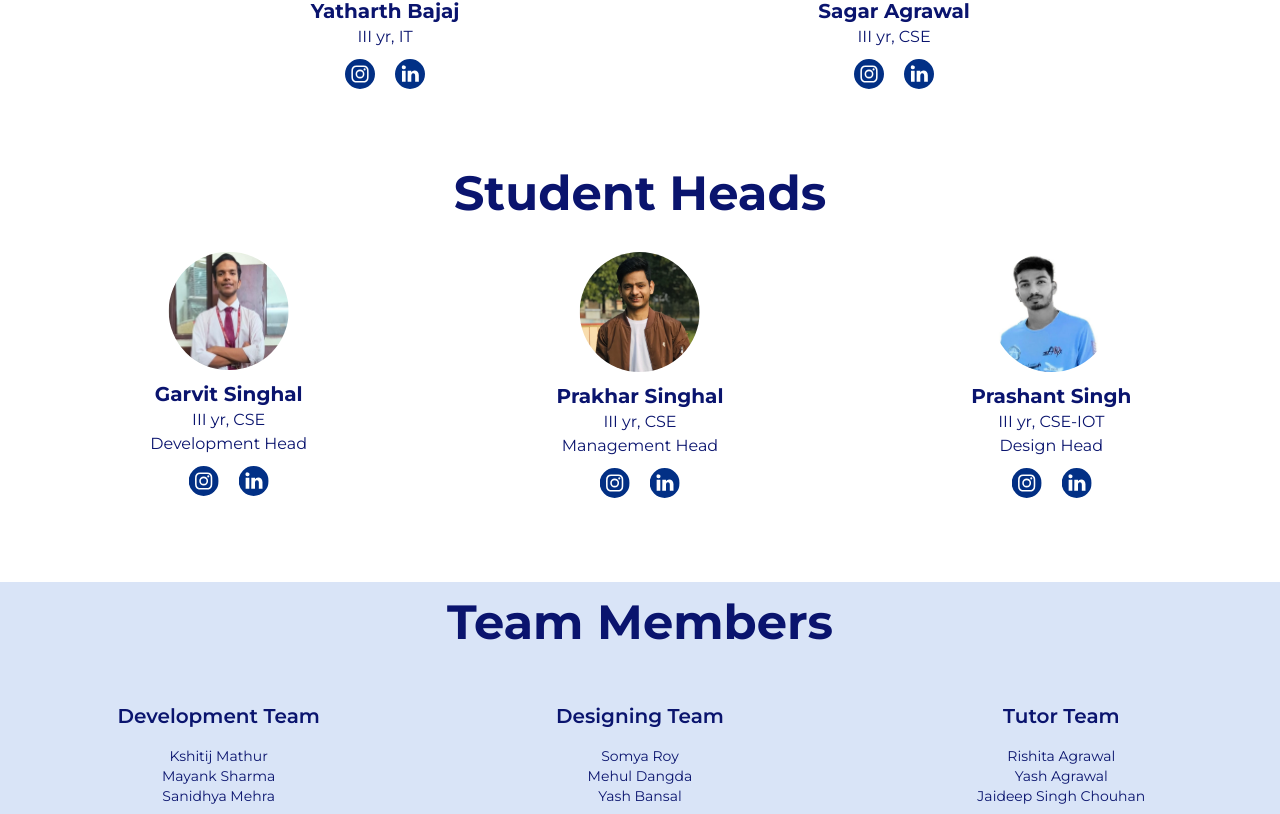
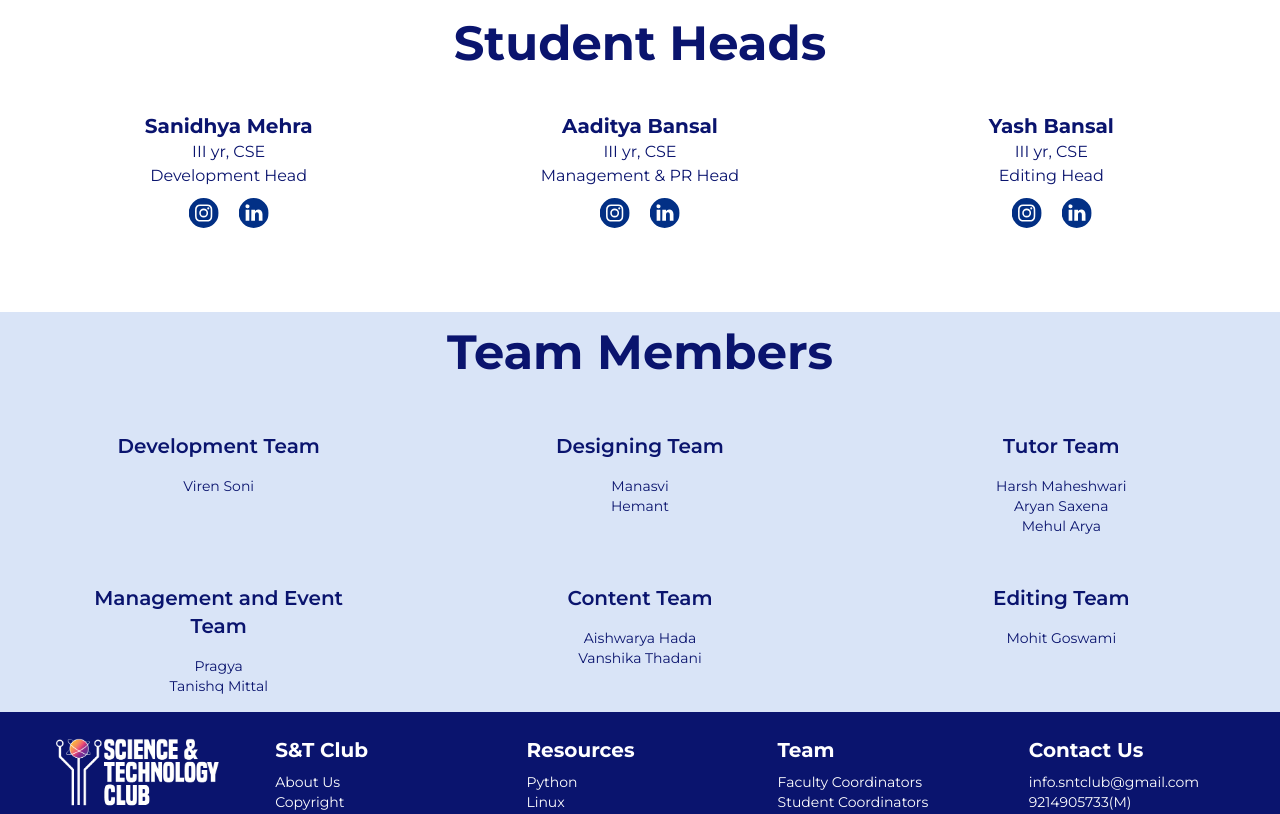
Before and after one commit to snt-club/snt-club.vercel.app, a Next.js app: page / in a window 1280 px wide. Shown: the part 6760-7574 px from the top of the page. Built offline with nearby package versions, Linux system fonts and the light colour scheme.

Commit message:
Updated team members

```diff
--- a/app/events/aarambh2025/page.tsx
+++ b/app/events/aarambh2025/page.tsx
@@ -85,7 +85,7 @@ function AlumniSession() {
       <div className="container mx-auto my-4">
         <div className="mx-16 my-4 text-center">
           <p className="rounded-xl bg-[#0A146E] text-2xl font-bold text-yellow-400 lg:text-6xl">
-          AARAMB 2025
+          AARAMBH 2025
           </p>
         </div>
 
@@ -97,8 +97,7 @@ function AlumniSession() {
             <div className="mx-16">
               <div className="mx-auto w-fit text-left text-lg md:text-2xl lg:text-justify">
                 <p>
-                  Join us at <strong>AARAMB 2025</strong> for an exciting session where we'll welcome freshers and introduce them to the Science and Technology Club, showcasing innovation, insights, and opportunities!
-
+                  Join us at <strong>AARAMBH 2025</strong> for an exciting session where we'll welcome freshers and introduce them to the Science and Technology Club, showcasing innovation, insights, and opportunities!
 {' '}
 
                   <br />
@@ -134,7 +133,7 @@ function AlumniSession() {
                     <span>Venue</span>
                   </div>
                   <div>
-                    <span className="text-[18px] font-semibold">JC Bose Auditorium</span>
+                    <span className="text-[18px] font-semibold">J.C. Bose Auditorium</span>
                   </div>
                 </div>
               </div>
--- a/components/coreteamslider.tsx
+++ b/components/coreteamslider.tsx
@@ -55,19 +55,19 @@ const coreteamslider = () => {
           {/* {studenthead.map((coordinator, index) => (
 
         ))} */}
-          {sntTeamMember.map((memberDetails, index) => (
+          {sntTeamMember.filter(member => member.memberPost === 'Student_Head')
+                        .map((memberDetails, index) => (
             <>
-              {memberDetails.memberPost === 'Student_Head' ? (
                 <SwiperSlide key={index}>
                   <div className="py-[20px]">
-                    <div className="flex justify-center">
+                    {/* <div className="flex justify-center">
                       <Image
                         src={memberDetails.memberPhoto}
                         alt={index.toString()}
                         width={120}
                         className="rounded-full"
                       />
-                    </div>
+                    </div> */}
                     <div className="mt-[10px] text-center">
                       <span className="text-base font-bold md:text-xl">{memberDetails.memberName}</span>
                     </div>
@@ -98,9 +98,6 @@ const coreteamslider = () => {
                     </div>
                   </div>
                 </SwiperSlide>
-              ) : (
-                ''
-              )}
             </>
           ))}
         </Swiper>
--- a/components/main-sections/coremembers.tsx
+++ b/components/main-sections/coremembers.tsx
@@ -91,7 +91,7 @@ function coremembers() {
               <div>
                 {sntTeamMember.map((memberDetails, index) => (
                   <>
-                    {memberDetails.memberPost === 'Student_Team' && memberDetails.memberTeam == 'Content_Team' ? (
+                    {memberDetails.memberPost === 'Student_Team' && memberDetails.memberTeam == 'content_Team' ? (
                       <Link key={index} href={memberDetails.memberLinkedin} target="_blank">
                         <p className="text-xs hover:underline md:text-sm">{memberDetails.memberName}</p>
                       </Link>
@@ -104,12 +104,12 @@ function coremembers() {
             </div>
             <div className="mx-auto w-fit p-4 text-center">
               <div>
-                <p className="mb-4 text-base font-semibold md:text-xl">PR and Social Media</p>
+                <p className="mb-4 text-base font-semibold md:text-xl">Editing Team</p>
               </div>
               <div>
                 {sntTeamMember.map((memberDetails, index) => (
                   <>
-                    {memberDetails.memberPost === 'Student_Team' && memberDetails.memberTeam == 'PR_social_media' ? (
+                    {memberDetails.memberPost === 'Student_Team' && memberDetails.memberTeam == 'editing_Team' ? (
                       <Link key={index} href={memberDetails.memberLinkedin} target="_blank">
                         <p className="text-xs hover:underline md:text-sm">{memberDetails.memberName}</p>
                       </Link>
--- a/components/main-sections/coreteam.tsx
+++ b/components/main-sections/coreteam.tsx
@@ -20,14 +20,14 @@ function coreTeam() {
             <>
               {memberDetails.memberPost === 'Student_Coordinator' ? (
                 <div key={index}>
-                  <div className="mx-auto w-fit">
+                  {/* <div className="mx-auto w-fit">
                     <Image
                       src={memberDetails.memberPhoto}
                       alt={index.toString()}
                       width={150}
                       className="rounded-full"
                     />
-                  </div>
+                  </div> */}
                   <div className="mt-[10px] text-center">
                     <span className="text-base font-bold md:text-xl">{memberDetails.memberName}</span>
                   </div>
--- a/teamConstants.js
+++ b/teamConstants.js
@@ -41,19 +41,19 @@ const sntTeamMember = [
   },
   // Student Coordinators
   {
-    memberName: 'Yatharth Bajaj',
+    memberName: 'Kshitij Mathur',
     memberPost: 'Student_Coordinator',
     memberTeam: '',
     memberPhoto: yatharth,
     memberRole: 'Student Coordinator',
     memberDepartment: '',
     memberYear: 'III yr',
-    memberBranch: 'IT',
-    memberInsta: 'https://www.instagram.com/yatharth_bajaj/',
-    memberLinkedin: 'https://www.linkedin.com/in/yatharthbajaj/',
+    memberBranch: 'CSE',
+    memberInsta: '',
+    memberLinkedin: 'https://www.linkedin.com/in/kshitijmathur08/',
   },
   {
-    memberName: 'Sagar Agrawal',
+    memberName: 'Jaideep Singh Chouhan',
     memberPost: 'Student_Coordinator',
     memberTeam: '',
     memberPhoto: sagar,
@@ -61,11 +61,11 @@ const sntTeamMember = [
     memberDepartment: '',
     memberYear: 'III yr',
     memberBranch: 'CSE',
-    memberInsta: 'https://www.instagram.com/sagar_1644/',
-    memberLinkedin: 'https://www.linkedin.com/in/sagar-agrawal-12276b21a/',
+    memberInsta: '',
+    memberLinkedin: 'https://www.linkedin.com/in/jaideep-singh-chouhan-4537ab302/',
   },
   {
-    memberName: 'Aman Sharma',
+    memberName: 'Rishita Agrawal',
     memberPost: 'Student_Head',
     memberTeam: '',
     memberPhoto: aman,
@@ -73,11 +73,11 @@ const sntTeamMember = [
     memberDepartment: '',
     memberYear: 'III yr',
     memberBranch: 'CSE',
-    memberInsta: 'https://www.instagram.com/official_aman.bhardwaj',
-    memberLinkedin: 'https://www.linkedin.com/in/amansharma1609?',
+    memberInsta: '',
+    memberLinkedin: 'https://www.linkedin.com/in/rishita-agrawal-2031692b1',
   },
   {
-    memberName: 'Garvit Singhal',
+    memberName: 'Sanidhya Mehra',
     memberPost: 'Student_Head',
     memberTeam: '',
     memberPhoto: garvit,
@@ -85,61 +85,73 @@ const sntTeamMember = [
     memberDepartment: '',
     memberYear: 'III yr',
     memberBranch: 'CSE',
-    memberInsta: 'https://www.instagram.com/garvitsinghal305/',
-    memberLinkedin: 'https://www.linkedin.com/in/garvit-singhal-aa58b0254/',
+    memberInsta: 'https://www.instagram.com/sanidhya_mehra_/',
+    memberLinkedin: 'https://www.linkedin.com/in/sanidhya-mehra-a0310a25b/',
   },
   {
-    memberName: 'Prakhar Singhal',
+    memberName: 'Aaditya Bansal',
     memberPost: 'Student_Head',
     memberTeam: '',
     memberPhoto: prakhar,
-    memberRole: 'Management Head',
+    memberRole: 'Management & PR Head',
     memberDepartment: '',
     memberYear: 'III yr',
     memberBranch: 'CSE',
-    memberInsta: 'https://www.instagram.com/prakharsinghal52?',
-    memberLinkedin: 'https://www.linkedin.com/in/prakhar-singhal-16536a25a',
+    memberInsta: 'https://www.instagram.com/aadityabansal_111/',
+    memberLinkedin: 'https://www.linkedin.com/in/aaditya-bansal-aadityabansal111/',
   },
   {
-    memberName: 'Prashant Singh',
+    memberName: 'Yash Bansal',
+    memberPost: 'Student_Head',
+    memberTeam: '',
+    memberPhoto: prashant,
+    memberRole: 'Editing Head',
+    memberDepartment: '',
+    memberYear: 'III yr',
+    memberBranch: 'CSE',
+    memberInsta: 'https://www.instagram.com/_yash_0426/',
+    memberLinkedin: 'https://www.linkedin.com/in/yash-bansal-9663a623b',
+  },
+  {
+    memberName: 'Mehul Dangda',
     memberPost: 'Student_Head',
     memberTeam: '',
     memberPhoto: prashant,
     memberRole: 'Design Head',
     memberDepartment: '',
     memberYear: 'III yr',
-    memberBranch: 'CSE-IOT',
-    memberInsta: 'https://www.instagram.com/web_with_prashant/',
-    memberLinkedin: 'https://www.linkedin.com/in/prashantsingh29/',
+    memberBranch: 'CSE',
+    memberInsta: 'https://www.instagram.com/mehulverse/',
+    memberLinkedin: 'https://www.linkedin.com/in/mehuldangda/',
   },
+  // {
+  //   memberName: 'Priyansh',
+  //   memberPost: 'Student_Head',
+  //   memberTeam: '',
+  //   memberPhoto: priyansh ,
+  //   memberRole: 'Social Media/PR Head',
+  //   memberDepartment: '',
+  //   memberYear: 'III yr',
+  //   memberBranch: 'CSE',
+  //   memberInsta: 'https://www.instagram.com/priyanshh.77?',
+  //   memberLinkedin: 'https://www.linkedin.com/in/priyansh-agrawal-6486b1260',
+  // },
   {
-    memberName: 'Priyansh',
-    memberPost: 'Student_Head',
-    memberTeam: '',
-    memberPhoto: priyansh ,
-    memberRole: 'Social Media/PR Head',
-    memberDepartment: '',
-    memberYear: 'III yr',
-    memberBranch: 'CSE',
-    memberInsta: 'https://www.instagram.com/priyanshh.77?',
-    memberLinkedin: 'https://www.linkedin.com/in/priyansh-agrawal-6486b1260',
-  },
-  {
-    memberName: 'Puru Bhatt',
+    memberName: 'Aastha Sharma',
     memberPost: 'Student_Head',
     memberTeam: '',
     memberPhoto: puru,
     memberRole: 'Content Head',
     memberDepartment: '',
     memberYear: 'III yr',
-    memberBranch: 'CSE',
-    memberInsta: 'https://www.instagram.com/puru.bhatt',
-    memberLinkedin: 'https://www.linkedin.com/in/puru-bhatt-96056a27a/',
+    memberBranch: 'ECE',
+    memberInsta: '',
+    memberLinkedin: 'https://linkedin.com/in/aastha-sharma-556aba243',
   },
   // Student Team
   // Development Team
   {
-    memberName: 'Kshitij Mathur',
+    memberName: 'Viren Soni',
     memberPost: 'Student_Team',
     memberTeam: 'Development_Team',
     memberPhoto: '',
@@ -148,35 +160,11 @@ const sntTeamMember = [
     memberYear: '',
     memberBranch: '',
     memberInsta: '',
-    memberLinkedin: 'https://www.linkedin.com/in/kshitij-mathur-b8b257288',
-  },
-  {
-    memberName: 'Mayank Sharma',
-    memberPost: 'Student_Team',
-    memberTeam: 'Development_Team',
-    memberPhoto: '',
-    memberRole: '',
-    memberDepartment: '',
-    memberYear: '',
-    memberBranch: '',
-    memberInsta: '',
-    memberLinkedin: 'https://www.linkedin.com/in/mayanksharma2003/',
-  },
-  {
-    memberName: 'Sanidhya Mehra',
-    memberPost: 'Student_Team',
-    memberTeam: 'Development_Team',
-    memberPhoto: '',
-    memberRole: '',
-    memberDepartment: '',
-    memberYear: '',
-    memberBranch: '',
-    memberInsta: '',
-    memberLinkedin: 'https://www.linkedin.com/in/sanidhya-mehra-a0310a25b/',
+    memberLinkedin: 'https://www.linkedin.com/in/virensoni29/',
   },
   // Tutor Team
   {
-    memberName: 'Rishita Agrawal',
+    memberName: 'Harsh Maheshwari',
     memberPost: 'Student_Team',
     memberTeam: 'Tutor_Team',
     memberPhoto: '',
@@ -185,10 +173,10 @@ const sntTeamMember = [
     memberYear: '',
     memberBranch: '',
     memberInsta: '',
-    memberLinkedin: 'https://www.linkedin.com/in/rishita-agrawal-2031692b1',
+    memberLinkedin: '',
   },
   {
-    memberName: 'Yash Agrawal',
+    memberName: 'Aryan Saxena',
     memberPost: 'Student_Team',
     memberTeam: 'Tutor_Team',
     memberPhoto: '',
@@ -197,10 +185,10 @@ const sntTeamMember = [
     memberYear: '',
     memberBranch: '',
     memberInsta: '',
-    memberLinkedin: 'https://www.linkedin.com/in/yash-agarwal-5280242a7',
+    memberLinkedin: '',
   },
   {
-    memberName: 'Jaideep Singh Chouhan',
+    memberName: 'Mehul Arya',
     memberPost: 'Student_Team',
     memberTeam: 'Tutor_Team',
     memberPhoto: '',
@@ -209,11 +197,11 @@ const sntTeamMember = [
     memberYear: '',
     memberBranch: '',
     memberInsta: '',
-    memberLinkedin: 'https://www.linkedin.com/in/jaideep-singh-chouhan-4537ab302/',
+    memberLinkedin: '',
   },
   // Design Team
   {
-    memberName: 'Somya Roy',
+    memberName: 'Manasvi',
     memberPost: 'Student_Team',
     memberTeam: 'Design_Team',
     memberPhoto: '',
@@ -222,10 +210,10 @@ const sntTeamMember = [
     memberYear: '',
     memberBranch: '',
     memberInsta: '',
-    memberLinkedin: 'https://www.linkedin.com/in/somya-roy-69bb262aa?',
+    memberLinkedin: '',
   },
   {
-    memberName: 'Mehul Dangda',
+    memberName: 'Hemant',
     memberPost: 'Student_Team',
     memberTeam: 'Design_Team',
     memberPhoto: '',
@@ -234,61 +222,61 @@ const sntTeamMember = [
     memberYear: '',
     memberBranch: '',
     memberInsta: '',
-    memberLinkedin: 'https://www.linkedin.com/in/mehuldangda',
+    memberLinkedin: '',
   },
+  // Content Team
   {
-    memberName: 'Yash Bansal',
+    memberName: 'Aishwarya Hada',
     memberPost: 'Student_Team',
-    memberTeam: 'Design_Team',
+    memberTeam: 'content_Team',
     memberPhoto: '',
     memberRole: '',
     memberDepartment: '',
     memberYear: '',
     memberBranch: '',
     memberInsta: '',
-    memberLinkedin: 'https://www.linkedin.com/in/yash-bansal-9663a623b',
+    memberLinkedin: '',
   },
-  // Content Team
   {
-    memberName: 'Aaditya Bansal',
+    memberName: 'Vanshika Thadani',
     memberPost: 'Student_Team',
-    memberTeam: 'Content_Team',
+    memberTeam: 'content_Team',
     memberPhoto: '',
     memberRole: '',
     memberDepartment: '',
     memberYear: '',
     memberBranch: '',
     memberInsta: '',
-    memberLinkedin: 'https://www.linkedin.com/in/aaditya-bansal-aadityabansal111/',
+    memberLinkedin: '',
   },
   {
-    memberName: 'Aastha Sharma',
+    memberName: 'Mohit Goswami',
     memberPost: 'Student_Team',
-    memberTeam: 'Content_Team',
+    memberTeam: 'editing_Team',
     memberPhoto: '',
     memberRole: '',
     memberDepartment: '',
     memberYear: '',
     memberBranch: '',
     memberInsta: '',
-    memberLinkedin: 'https://linkedin.com/in/aastha-sharma-556aba243',
+    memberLinkedin: '',
   },
   // PR team
-  {
-    memberName: 'Sarafat Khan',
-    memberPost: 'Student_Team',
-    memberTeam: 'PR_social_media',
-    memberPhoto: '',
-    memberRole: '',
-    memberDepartment: '',
-    memberYear: '',
-    memberBranch: '',
-    memberInsta: '',
-    memberLinkedin: 'https://www.linkedin.com/in/sarafat-khan/',
-  },
+  // {
+  //   memberName: 'Sarafat Khan',
+  //   memberPost: 'Student_Team',
+  //   memberTeam: 'PR_social_media',
+  //   memberPhoto: '',
+  //   memberRole: '',
+  //   memberDepartment: '',
+  //   memberYear: '',
+  //   memberBranch: '',
+  //   memberInsta: '',
+  //   memberLinkedin: 'https://www.linkedin.com/in/sarafat-khan/',
+  // },
   // event team
   {
-    memberName: 'Diya Vaswani',
+    memberName: 'Pragya',
     memberPost: 'Student_Team',
     memberTeam: 'event_team',
     memberPhoto: '',
@@ -297,7 +285,19 @@ const sntTeamMember = [
     memberYear: '',
     memberBranch: '',
     memberInsta: '',
-    memberLinkedin: 'https://www.linkedin.com/in/diya-vaswani',
+    memberLinkedin: '',
+  },
+  {
+    memberName: 'Tanishq Mittal',
+    memberPost: 'Student_Team',
+    memberTeam: 'event_team',
+    memberPhoto: '',
+    memberRole: '',
+    memberDepartment: '',
+    memberYear: '',
+    memberBranch: '',
+    memberInsta: '',
+    memberLinkedin: 'https://www.linkedin.com/in/mittal-tanishq/',
   },
 
 ];
```
